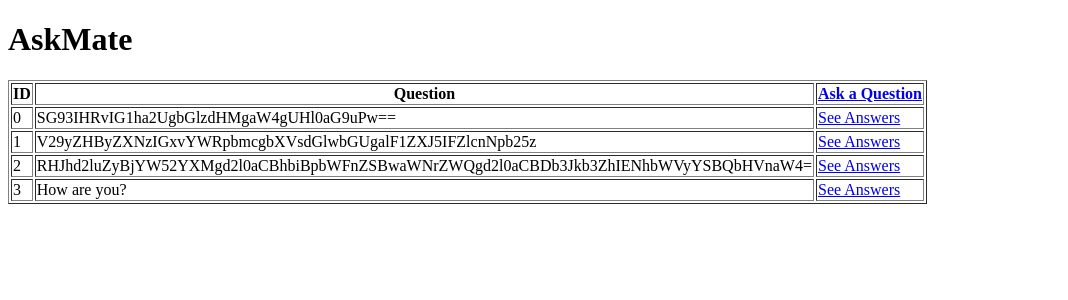
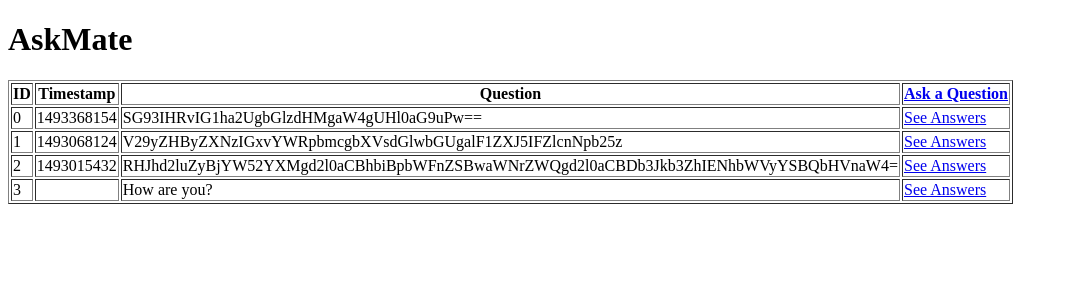
Before and after one commit to CodecoolBP20172/askmate-team-relentless, a Flask app: page / in a window 1280 px wide. Shown: the top 300 px of the page, without its empty margins (0-1068 px from the left). Run offline with Flask 2, Linux system fonts and the light colour scheme.

Commit message:
timestamp shown on list.html

```diff
--- a/templates/list.html
+++ b/templates/list.html
@@ -5,11 +5,13 @@
     <h1>AskMate</h1>
     <table border="1">
             <th>ID</th>
+            <th>Timestamp</th>
             <th>Question</th>
             <th><a href="/new_question">Ask a Question</form></th>
             {% for cell in data %}
         <tr>
             <td>{{ cell[0] }}</td>
+            <td>{{ cell[1] }}</td>
             <td>{{ cell[4] }}</td>
             <td><a href="/question/{{cell[0]}}">See Answers</td>
         </tr>
```
